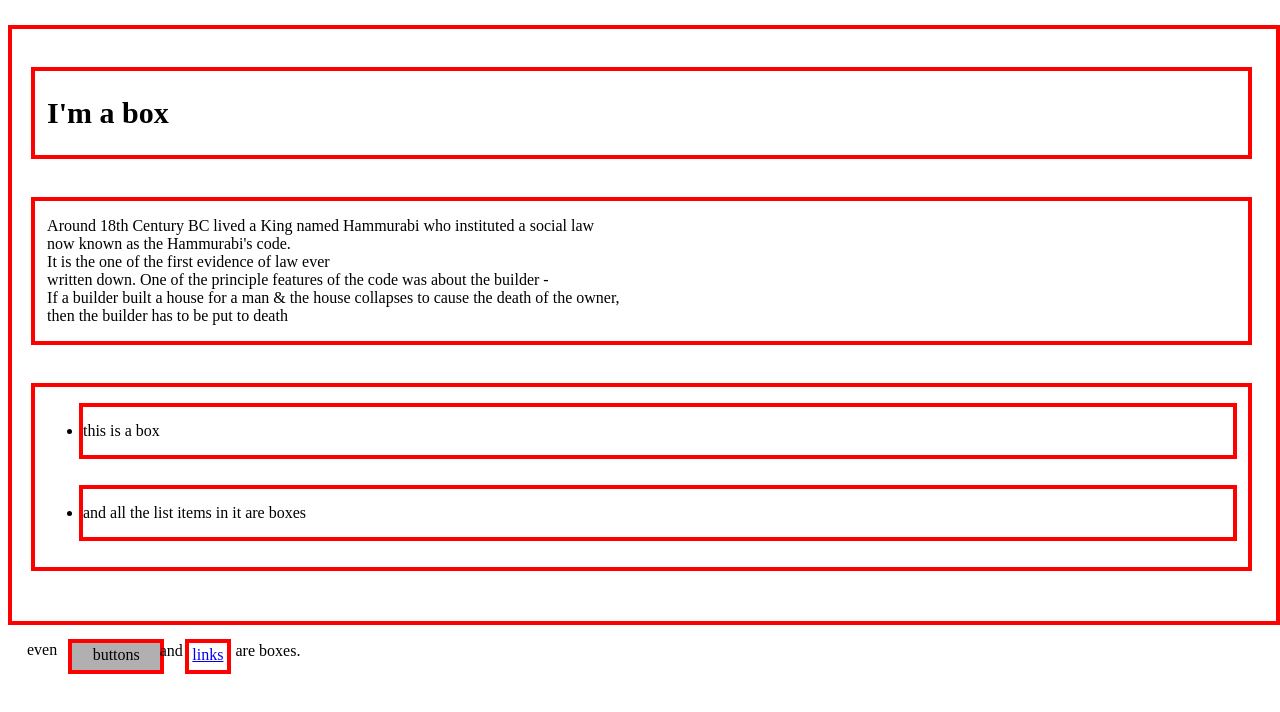
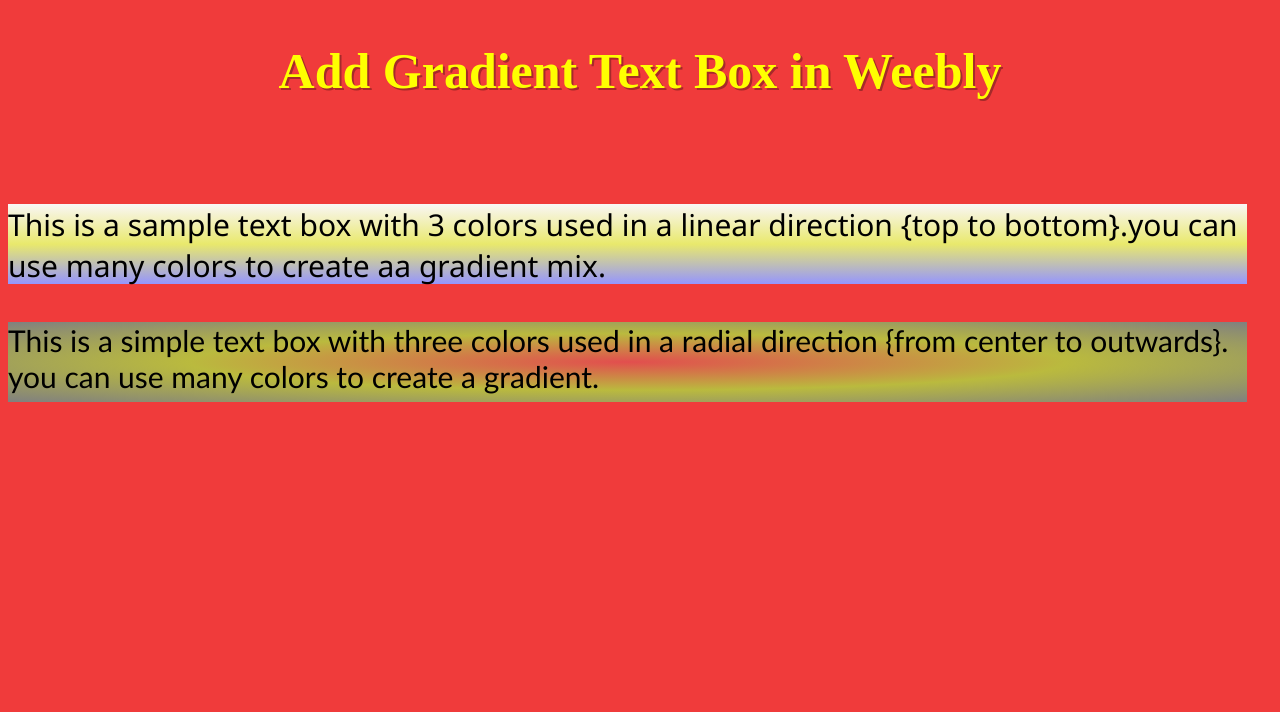
Before and after one commit to RadhaRaman43/project-24_in_js-06-10-22-, a plain HTML site: page index.html in a window 1280 px wide. Drawn offline with Linux system fonts and the light colour scheme.

Commit message:
this is Gradient box

```diff
--- a/index.css
+++ b/index.css
@@ -1,81 +1,27 @@
-
-.big{
-    margin-top: 2%;
-    border-style: solid;
-    border-color: red;
-    border-width: 4px;
-    width: 100%;
-    padding-bottom: 4%;
+body{
+    background-color: rgb(240, 59, 59);
 }
-.box_a{
-    margin-top: 3%;
-    border-style: solid;
-    width: 96%;
-    margin-left: 1.5%;
-    border-color: red;
-    border-width: 4px;
+h2{
+    color: yellow;
+    text-shadow: 2px 2px brown;
+    font-size: 50px;
+    text-align: center;
+    padding-bottom: 5%;
 }
-.box_b{
-    margin-top: 3%;
-    width: 96%;
-    margin-left: 1.5%;
-    border-style: solid;
-    border-color: red;
-    border-width: 4px;
+#grad1{
+    height:80px;
+    width: 98%;
+    font-family:'Segoe UI', Tahoma, Geneva, Verdana, sans-serif;
+    font-size: 30px;
+    margin-top:0%;
+    margin-bottom: 3%;
+    background-image: linear-gradient(rgb(249, 246, 246),rgb(233, 233, 108),rgb(149, 149, 254));
 }
-.box_c{
-    margin-top: 3%;
-    border-style: solid;
-    width: 96%;
-    margin-left: 1.5%;
-    border-color: red;
-    border-width: 4px;
+#grad2{
+    height: 80px;
+    width: 98%;
+    font-family:'Trebuchet MS', 'Lucida Sans Unicode', 'Lucida Grande', 'Lucida Sans', Arial, sans-serif;
+    font-size: 30px;
+    margin-top:0%;
+    background-image: radial-gradient(rgb(226, 78, 78),rgb(186, 186, 62),grey);
 }
-.box_c .a{
-    margin-top: 2%;
-    border-style: solid;
-    border-color: red;
-    border-width: 4px;
-    padding-top: 0%;
-    line-height: 3;
-    width: 98%;
-    margin-left: 4px;
-    margin-top: 0px;
-    margin-bottom: 26px;
-}
-.box_c .b{
-    margin-top: 2%;
-    border-style: solid;
-    border-color: red;
-    border-width: 4px;
-    padding-top: 0%;
-    line-height: 3;
-    width: 98%;
-    margin-left: 4px;
-    margin-top: 0px;
-    margin-bottom: 26px;
-}
-.btna{
-    border-style: solid;
-    border-color: red;
-    border-width: 4px;
-    width: 7%;
-    padding-left: 0%;
-    text-align: center;
-    margin-left: 60px;
-    margin-top: -36px;
-    padding-top: 3px;
-    height: 24px;
-    background-color: rgb(177, 175, 175);
-}
-.btnb{
-    border-style: solid;
-    border-color: red;
-    border-width: 4px;
-    width: 3%;
-    text-align: center;
-    margin-left: 14%;
-    margin-top: -37px;
-    padding-top: 3px;
-    height: 24px;
-}
--- a/index.html
+++ b/index.html
@@ -1,29 +1,21 @@
+
 <!DOCTYPE html>
 <html>
     <head>
         <link rel="stylesheet" href="index.css">
-        <title>29-09-22</title>
+        <title>Assignment css3/6</title>
     </head>
     <body>
-        <div class="big">
-        <div class="box_a"><h2 style="font-size: 30px; padding-left:1%">I'm a box</h2></div>
-        <div class="box_b"><p style="padding-left:1%">Around 18th Century BC lived a King named Hammurabi who instituted a social law<br>
-             now known as the Hammurabi's code.<br>
-              It is the one of the first evidence of law ever <br>
-              written down. One of the principle features of the code was about the builder - <br>
-              If a builder built a house for a man & the house collapses to cause the death of the owner, <br>
-              then the builder has to be put to death</p></div>
-        <div class="box_c">
-            <ul><div class="a">
-                <div></div><li>this is a box</li></div>
+        <h2>Add Gradient Text Box in Weebly</h2>
 
-                <div class="b"><li>and all the list items in it are boxes</li></div>
-            </div></ul>
-        </div><p style="margin-left: 1.5%">even</p>
-        <div class="btna">buttons</div>
-        <p style="margin-left: 12%; margin-top: -32px">and</p>
-        <div class="btnb"><a href="#">links</a></div>
-        <p style="margin-left: 18%; margin-top: -32px">are boxes.</p>
+        <div id="grad1">
+            This is a sample text box with 3 colors used in a linear direction {top to bottom}.you can<br>
+            use many colors to create aa gradient mix.
+        </div>
+
+        <div id="grad2">
+            This is a simple text box with three colors used in a radial direction {from center to outwards}.<br>
+            you can use many colors to create a gradient.
         </div>
     </body>
 </html>
```
